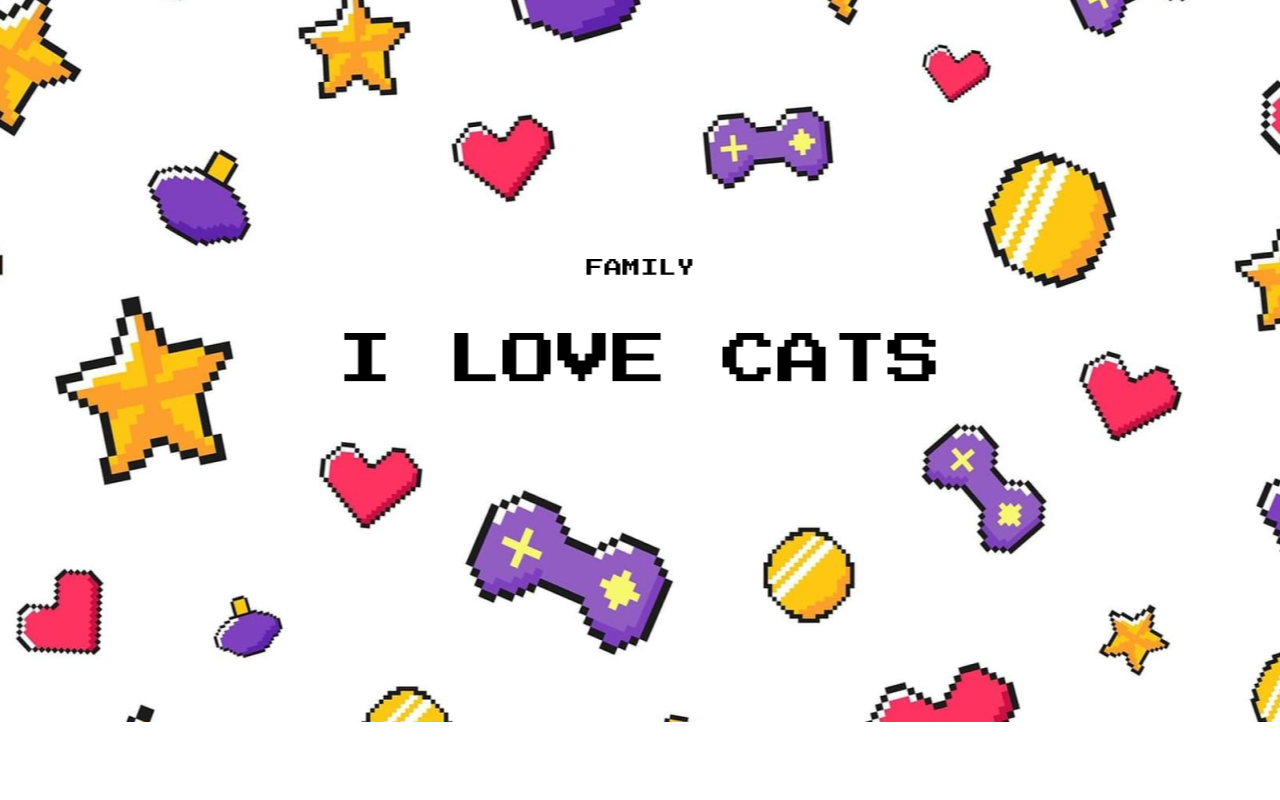
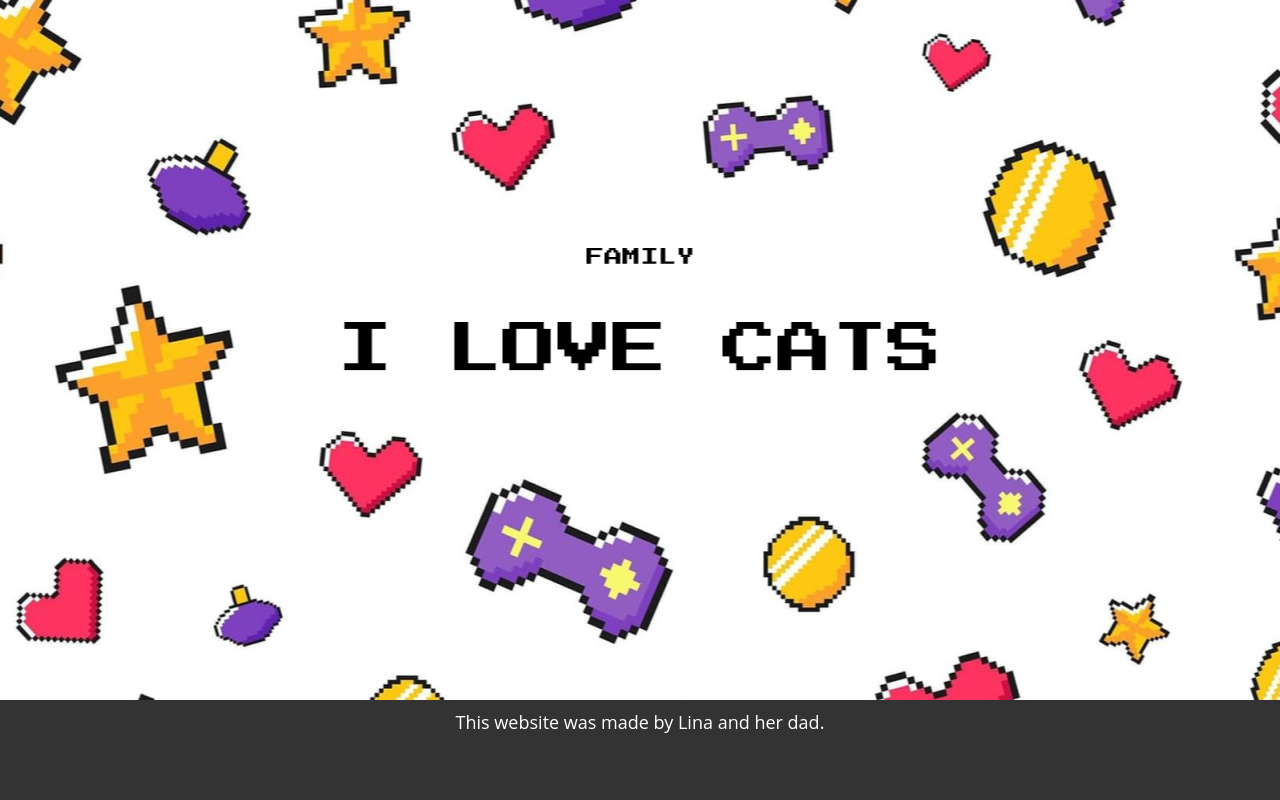
Before and after one commit to jpgsaraceni/Brilho-da-Lina, a plain HTML site: page index.html in a window 1280 px wide. Drawn offline with Linux system fonts and the light colour scheme.

Commit message:
Add footer

```diff
--- a/index.html
+++ b/index.html
@@ -9,6 +9,9 @@
   <body>
     <main>
     </main>
+    <footer>
+      This website was made by Lina and her dad.
+    </footer>
   </body>
 
 </html>
--- a/style.css
+++ b/style.css
@@ -1,13 +1,33 @@
 * {
     margin: 0;
     padding: 0;
+    border: none;
+}
+
+body {
+    width: 100vw;
+    height: 100vh;
+    display: flex;
+    flex-direction: column;
+    justify-content: space-between;
 }
 
 main {
-    width: 100vw;
-    height: 100vh;
+    width: 100%;
+    height: 100%;
     background-image: url("images/background.png");
-    /* background-size: contain; */
-    background-position: top;
+    background-position: center;
     background-repeat: no-repeat;
+    background-color: #333333;
 }
+
+footer {
+    font-family: "Open Sans", sans-serif;
+    font-size: 18px;
+    max-height: 10vh;
+    height: 100%;
+    padding: 10px;
+    text-align: center;
+    background: #333333;
+    color: white;
+}
```
